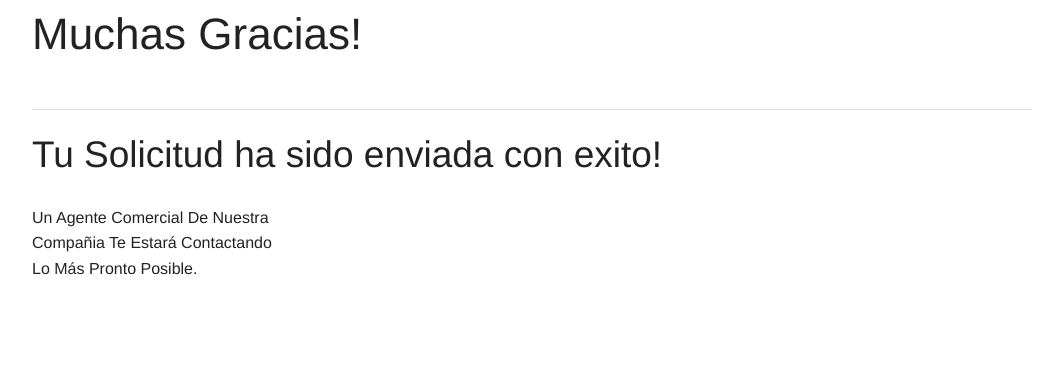
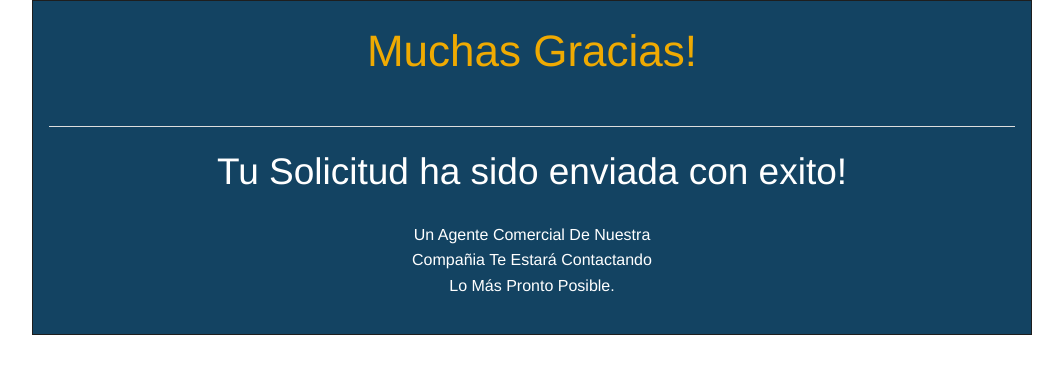
Before and after one commit to ricardorojass/prestamosparalibreinversion, a plain HTML site: page gracias.html in a window 1280 px wide. Shown: the whole page, without its empty margins (108-1171 px from the left). Drawn offline with Linux system fonts and the light colour scheme.

Commit message:
Fixin link styles, change redirect_to gracias.html

```diff
--- a/gracias.html
+++ b/gracias.html
@@ -3,7 +3,7 @@
 <head>
 	<meta charset="UTF-8">
 	<title>PréstamosParaLibreInversión.co</title>
-	<link rel="stylesheet" href="stylesheets/stylesheets.css">
+	<link rel="stylesheet" href="stylesheets/stylesheet.css">
 	<link rel="stylesheet" href="stylesheets/foundation.css" />
 	<script src="javascripts/modernizr.js"></script>
 </head>
```
Also changed, not shown: index.html (+1 -1 lines).
